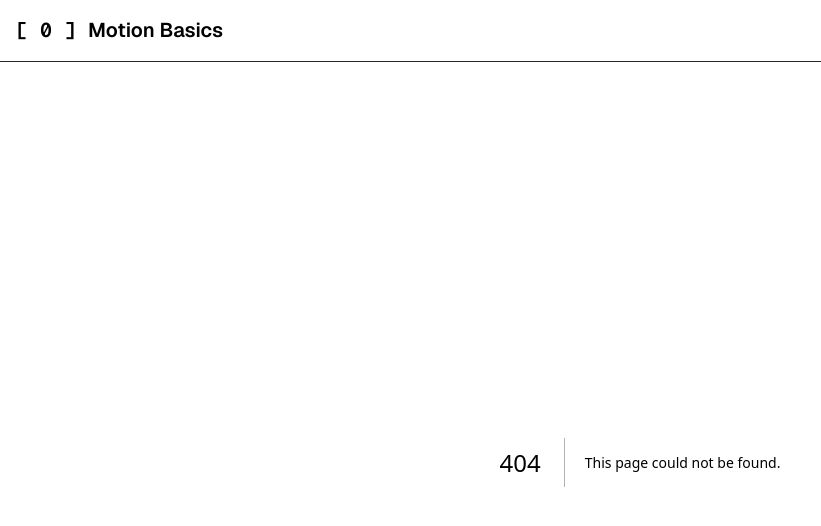
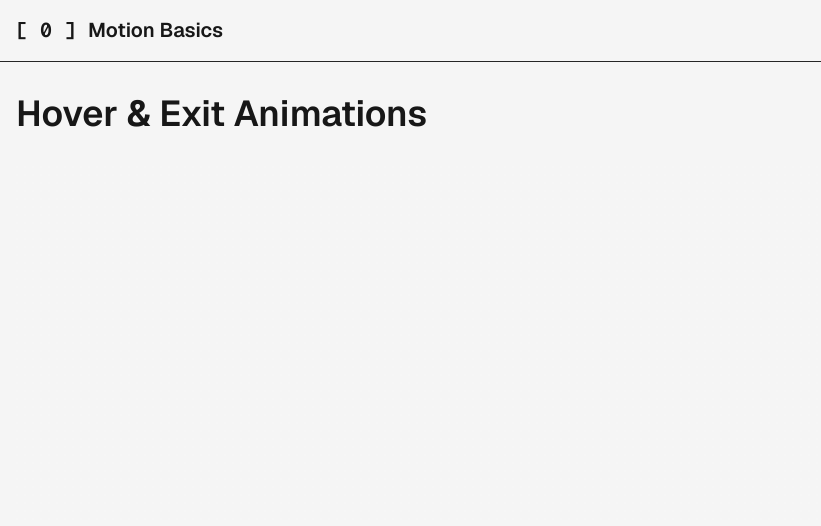
Before and after one commit to Ashmin-Bhujel/motion-basics, a Next.js app: page /chapter/2 in a window 1280 px wide. Before the commit this address had no page. Shown: the top 526 px of the page, without its empty margins (0-821 px from the left). Built offline with nearby package versions, Linux system fonts and the light colour scheme.

Commit message:
feat: breakdown into atomic components

```diff
--- a/app/chapter/1/page.tsx
+++ b/app/chapter/1/page.tsx
@@ -1,32 +1,23 @@
 import { Metadata } from "next";
 import AnimatedButton from "./AnimatedButton";
+import DottedSection from "@/components/DottedSection";
+import ChapterHeading from "@/components/ChapterHeading";
 
 export const metadata: Metadata = {
   title: "Getting Started with Motion for React",
   description: "Chapter 1 of learning Motion for React",
 };
 
-export default function GettingStarted() {
+export default function Chapter1() {
   return (
     <main className="container mx-auto px-4 py-8">
-      <section>
-        <h1 className="mb-2 text-4xl font-semibold">
-          Getting Started with Motion for React
-        </h1>
-        <p className="text-neutral-400">Animated button using Motion</p>
-      </section>
-
-      {/* Animated button */}
-      <section
-        className="mt-8 flex min-h-screen w-full items-center justify-center perspective-midrange transform-3d"
-        style={{
-          background: `radial-gradient(circle at 0.5px 0.5px, rgba(255, 255, 255, 0.15) 1px, transparent 0)`,
-          backgroundSize: "0.5rem 0.5rem",
-          backgroundRepeat: "repeat",
-        }}
-      >
+      <ChapterHeading
+        heading="Getting Started with Motion for React"
+        subHeading="Animated button using Motion"
+      />
+      <DottedSection>
         <AnimatedButton />
-      </section>
+      </DottedSection>
     </main>
   );
 }
--- /dev/null
+++ b/app/chapter/2/page.tsx
@@ -0,0 +1,17 @@
+import ChapterHeading from "@/components/ChapterHeading";
+import DottedSection from "@/components/DottedSection";
+import { Metadata } from "next";
+
+export const metadata: Metadata = {
+  title: "Hover & Exit Animations",
+  description: "Chapter 2 of learning Motion for React",
+};
+
+export default function Chapter2() {
+  return (
+    <main className="container mx-auto px-4 py-8">
+      <ChapterHeading heading="Hover & Exit Animations" />
+      <DottedSection></DottedSection>
+    </main>
+  );
+}
--- a/app/page.tsx
+++ b/app/page.tsx
@@ -1,37 +1,16 @@
-import NavLink, { NavLinkProp } from "@/components/NavLink";
-
-const navLinks: NavLinkProp[] = [
-  {
-    id: "[ 1 ]",
-    href: "/chapter/1",
-    content: "Getting Started with Motion for React",
-  },
-];
+import Chapters from "@/components/Chapters";
 
 export default function Home() {
   return (
     <main className="container mx-auto px-4 py-8">
       <h1 className="mb-4 text-4xl font-semibold">
-        <span>Learning Basics of Motion for React</span>
+        Learning Basics of Motion for React
       </h1>
 
       {/* Chapters */}
       <section className="min-h-screen w-full">
         <h2 className="mb-2 text-2xl text-neutral-400">Chapters</h2>
-
-        <div>
-          <ul className="pl-8">
-            {navLinks.map((navLink) => (
-              <li key={navLink.id}>
-                <NavLink
-                  id={navLink.id}
-                  href={navLink.href}
-                  content={navLink.content}
-                />
-              </li>
-            ))}
-          </ul>
-        </div>
+        <Chapters />
       </section>
     </main>
   );
--- /dev/null
+++ b/components/ChapterHeading.tsx
@@ -0,0 +1,19 @@
+interface ChapterHeadingProps {
+  heading: string;
+  subHeading?: string;
+  className?: string;
+}
+
+export default function ChapterHeading({
+  heading,
+  subHeading,
+  className,
+  ...props
+}: ChapterHeadingProps & React.HTMLProps<HTMLDivElement>) {
+  return (
+    <section className={className} {...props}>
+      <h1 className="mb-2 text-4xl font-semibold">{heading}</h1>
+      {subHeading && <p className="text-neutral-400">{subHeading}</p>}
+    </section>
+  );
+}
--- /dev/null
+++ b/components/Chapters.tsx
@@ -0,0 +1,20 @@
+import NavLink from "@/components/NavLink";
+import { navLinks } from "@/data/navLinks";
+
+export default function Chapters() {
+  return (
+    <div>
+      <ul className="space-y-2 pl-8">
+        {navLinks.map((navLink) => (
+          <li key={navLink.id}>
+            <NavLink
+              id={navLink.id}
+              href={navLink.href}
+              content={navLink.content}
+            />
+          </li>
+        ))}
+      </ul>
+    </div>
+  );
+}
--- /dev/null
+++ b/components/DottedSection.tsx
@@ -0,0 +1,24 @@
+import { ReactNode } from "react";
+
+export default function DottedSection({
+  children,
+  className,
+  ...props
+}: {
+  children?: ReactNode;
+  className?: string;
+} & React.HTMLProps<HTMLDivElement>) {
+  return (
+    <section
+      className={`mt-8 flex min-h-screen w-full items-center justify-center perspective-midrange transform-3d ${className}`}
+      style={{
+        background: `radial-gradient(circle at 1px 1px, rgba(255, 255, 255, 0.15) 1px, transparent 0)`,
+        backgroundSize: "0.5rem 0.5rem",
+        backgroundRepeat: "repeat",
+      }}
+      {...props}
+    >
+      {children}
+    </section>
+  );
+}
--- a/components/NavLink.tsx
+++ b/components/NavLink.tsx
@@ -9,7 +9,7 @@ export interface NavLinkProp {
 export default function NavLink({ id, href, content }: NavLinkProp) {
   return (
     <Link href={href} className="group">
-      <span className="font-mono">{id} </span>
+      <span className="font-mono font-semibold">{id} </span>
 
       <span className="inline-flex flex-col">
         <span>{content}</span>
--- /dev/null
+++ b/data/navLinks.ts
@@ -0,0 +1,14 @@
+import { NavLinkProp } from "@/components/NavLink";
+
+export const navLinks: NavLinkProp[] = [
+  {
+    id: "[ 1 ]",
+    href: "/chapter/1",
+    content: "Getting Started with Motion for React",
+  },
+  {
+    id: "[ 2 ]",
+    href: "/chapter/2",
+    content: "Hover & Exit Animations",
+  },
+];
```
